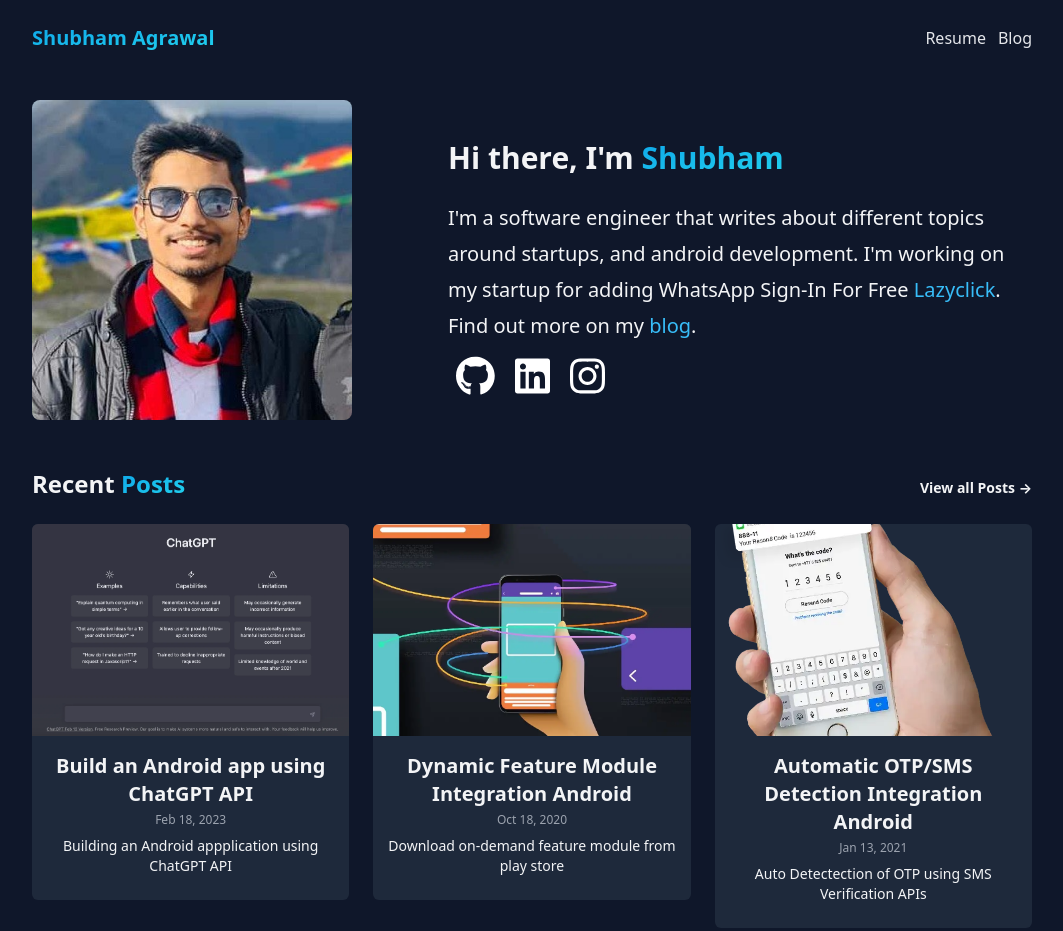
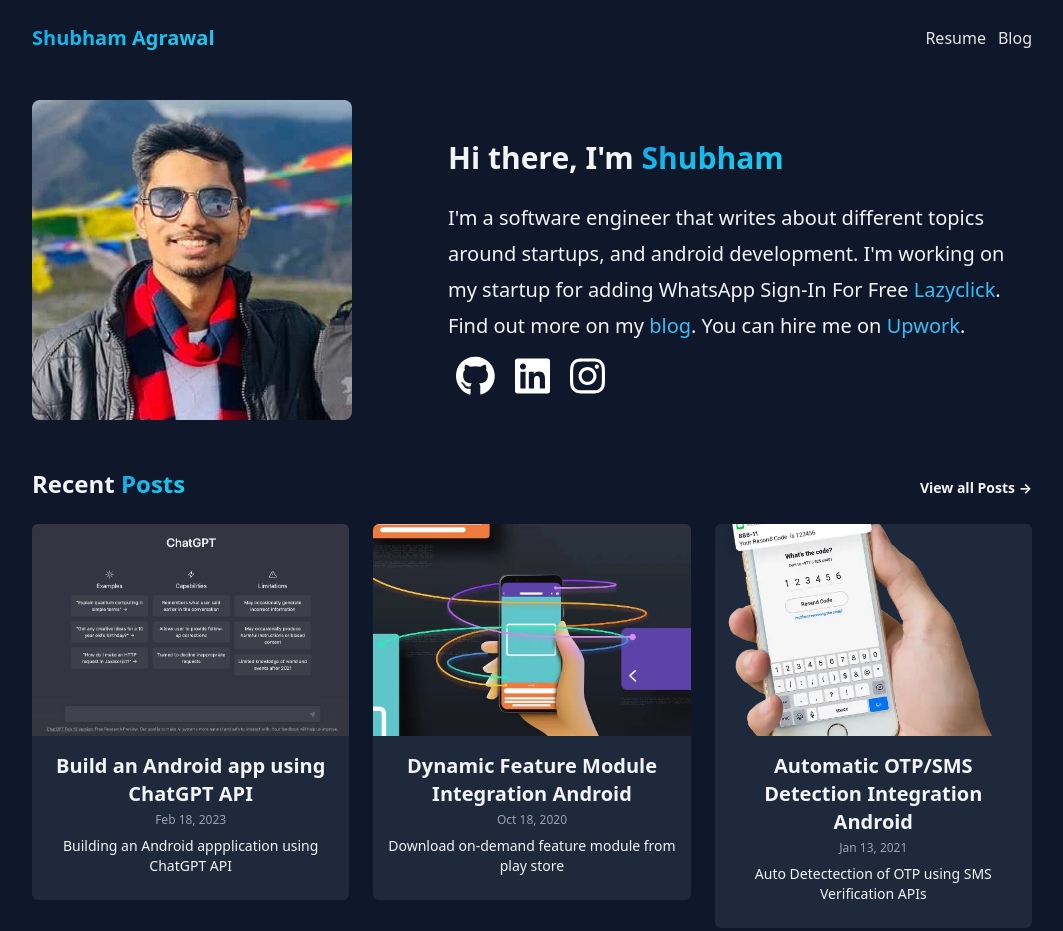
Before and after one commit to shubh261096/portfolio, a plain HTML site: page index.html in a window 1280 px wide. Shown: the top 931 px of the page, without its empty margins (108-1171 px from the left). Drawn offline with Linux system fonts and the light colour scheme.

Commit message:
Upwork link added

```diff
--- a/index.html
+++ b/index.html
@@ -83,7 +83,7 @@
         <p class="mt-6 text-xl leading-9">I&#x27;m a software engineer that writes about different topics around
           startups, and android development. I&#x27;m working on my startup for adding WhatsApp Sign-In For Free
           <a href="https://www.lazyclick.in" class="text-sky-400">Lazyclick</a>. Find out
-          more on my<!-- --> <a href="https://medium.com/@iagrawalshubham" class="text-sky-400">blog</a>.
+          more on my<!-- --> <a href="https://medium.com/@iagrawalshubham" class="text-sky-400">blog</a>. You can hire me on <a href="https://www.upwork.com/freelancers/~01eaa05b17a38c1092" class="text-sky-400">Upwork</a>.
         </p>
         <div class="mt-3 flex gap-1">
           <a href="https://github.com/shubh261096" class="fill-white hover:fill-slate-500">
```
